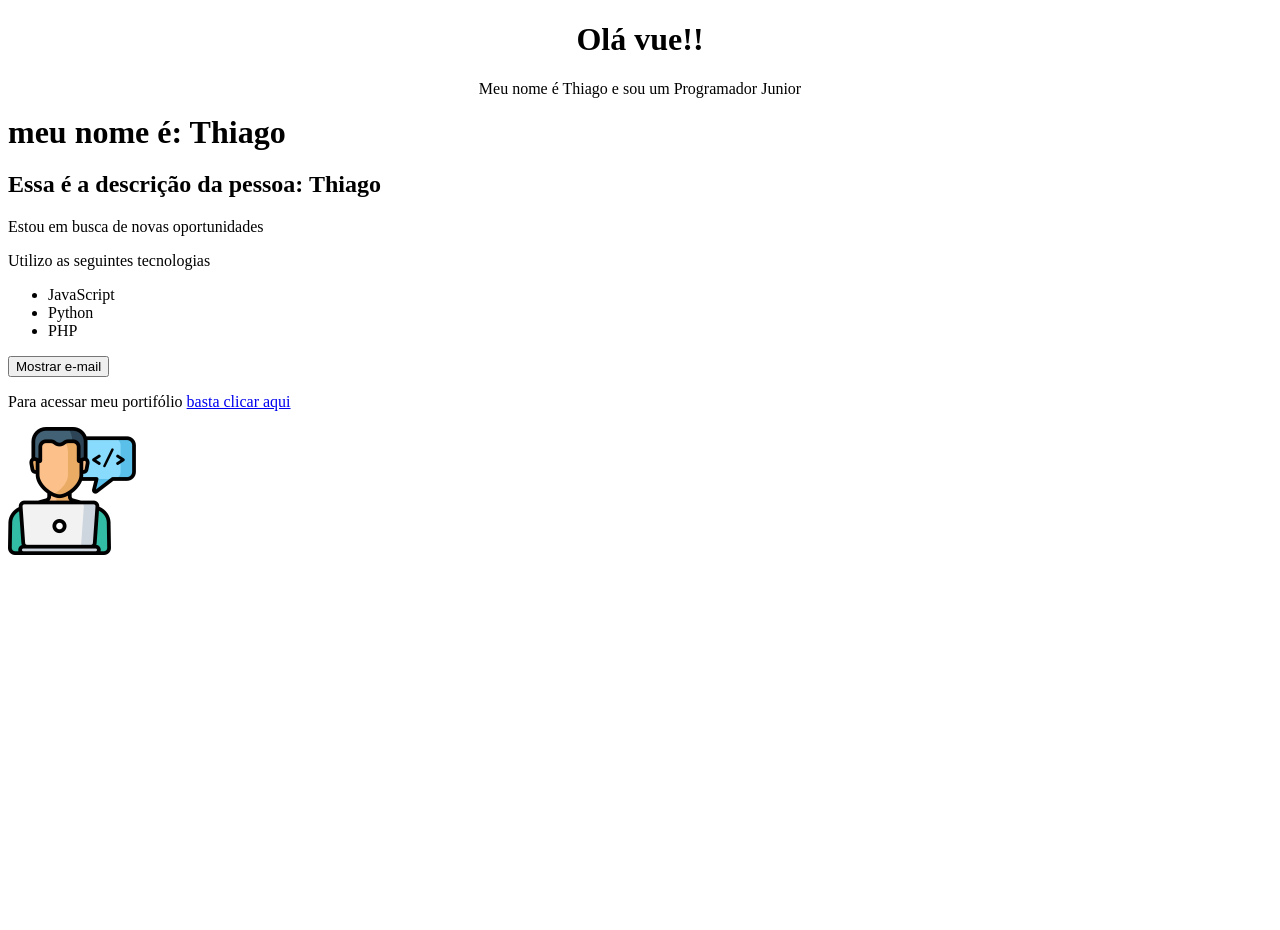
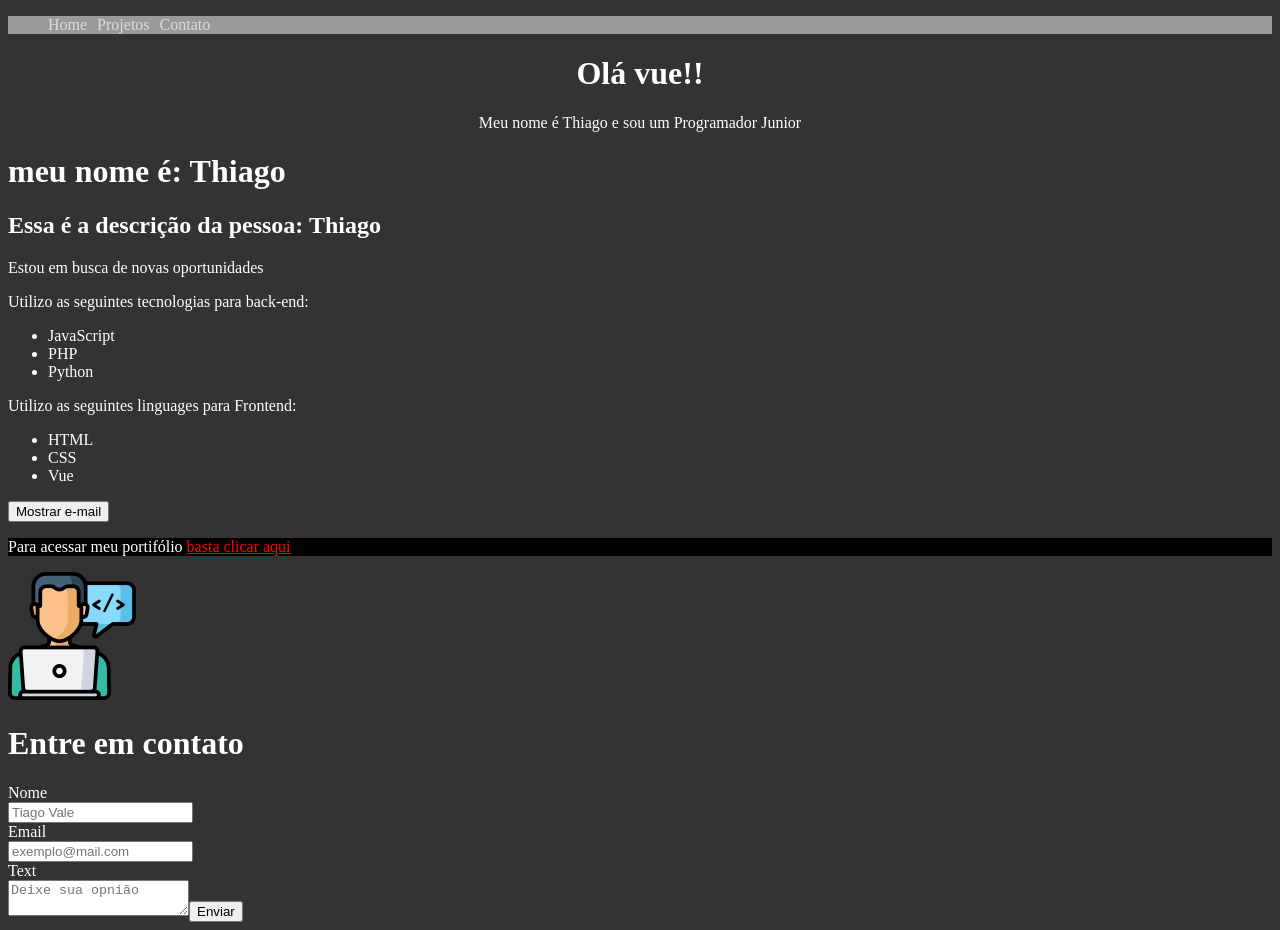
Before and after one commit to Fulozz/2_project_vue, a Vue app: page / in a window 1280 px wide. Before the commit the page ends 800 px from the top, so only its background shows below. Built offline with nearby package versions, Linux system fonts and the light colour scheme.

Commit message:
add the header and forms, better info

```diff
--- a/src/App.vue
+++ b/src/App.vue
@@ -1,8 +1,10 @@
 <template>
   <div id="main">
+    <Header />
     <PrimeiroComponente />
     <LifeCycle />
     <Pessoa />
+    <Form />
   </div>
 </template>
 
@@ -10,6 +12,8 @@
 import PrimeiroComponente from './components/PrimeiroComponente.vue'
 import LifeCycle from './components/LifeCycle.vue'
 import Pessoa from './components/Pessoa.vue'
+import Header from './components/Header.vue'
+import Form from './components/Form.vue'
 
 
 export default {
@@ -17,7 +21,9 @@ export default {
   components: {
     PrimeiroComponente,
     LifeCycle,
-    Pessoa
+    Pessoa,
+    Header,
+    Form
   },
   data(){
     return{
@@ -27,10 +33,17 @@ export default {
 }
 </script>
 
-<style scoped>
-*{
-  padding: 0;
-  margin: 0;
+<style>
+
+  body{
+  background-color: #333;
+  color: #FFF;
+}
+  .teste > a{
+  color: red;
+}
+.teste{
+  background-color: #000;
 }
 
 </style>
--- /dev/null
+++ b/src/components/Form.vue
@@ -0,0 +1,33 @@
+<template>
+    <form name="meu_form">
+
+  <h1>Entre em contato</h1>
+    <div>
+        <div><label for="nome">Nome</label></div>
+  <input type="text" id="nomeid" placeholder="Tiago Vale" required="required" name="nome" />
+</div>
+    <div>
+        <div><label for="email">Email</label></div>
+  <input type="email" id="emailid" placeholder="exemplo@mail.com" name="email" />
+
+</div>
+    <div>
+        <div><label for="email">Text</label></div>
+    <textarea placeholder="Deixe sua opnião"></textarea>
+    <input type="submit" class="enviar" onclick="Enviar();" value="Enviar" />
+</div>
+</form>
+</template>
+<script>
+export default {
+    name: 'Form',
+    components:{
+
+    },
+    methods: {
+        enviarFormulario() {
+            console.log("Formulario Enviado");
+        }
+    }
+}
+</script>
--- /dev/null
+++ b/src/components/Header.vue
@@ -0,0 +1,38 @@
+<template>
+    <ul>
+        <li><a href="#">Home</a></li>
+        <li><a href="#">Projetos</a></li>
+        <li><a href="#">Contato</a></li>
+    </ul>
+
+</template>
+
+<script>
+export default {
+    name: 'Header',
+    data(){
+        return{
+
+        }
+    }
+}
+
+</script>
+<style scoped>
+    ul{
+        list-style: none;
+        display: flex;
+        background-color: #999;
+    }
+    li{
+        margin-right: 10px;
+    }
+    a{
+        color: #DDD;
+        text-decoration: none;
+        transition: .5s;
+    }
+    a:hover{
+        color:aqua;
+    }
+</style>
--- a/src/components/Info.vue
+++ b/src/components/Info.vue
@@ -2,17 +2,20 @@
     <div>
         <p v-if="esta_trabalhando">Estou trabalhando no momento</p>
         <p v-else>Estou em busca de novas oportunidades</p>
-        <p>Utilizo as seguintes tecnologias</p>
+        <p>Utilizo as seguintes tecnologias para back-end:</p>
         <ul>
-            <li>JavaScript</li>
-            <li>Python</li>
-            <li>PHP</li>
+            <li v-for="(technology, index) in backend_technologies" v-bind:key="index">{{ technology }}</li>
         </ul>
+        <p>Utilizo as seguintes linguages para Frontend:</p>
+        <ul>
+            <li v-for="technology in frontend_technologies" :key="technology.id">{{ technology.language }}</li>
+        </ul>
+
         <div>
             <button @click="showEmail">{{textoBotao}}</button>
         </div>
         <p v-show="mostrar_email">Mande uma mensagem para: {{ email }}</p>
-        <p>Para acessar meu portifólio <a v-bind:href="meu_link" target="_blank">basta clicar aqui</a></p>
+        <p class="teste">Para acessar meu portifólio <a v-bind:href="meu_link" target="_blank">basta clicar aqui</a></p>
         <Picture />
     </div>
 </template>
@@ -31,7 +34,13 @@ export default {
             mostrar_email: false,
             email: 'thiago.sandrade0720@gmail.com',
             meu_link: 'https://fulozz.github.io/portfolio/',
-            textoBotao: 'Mostrar e-mail'
+            textoBotao: 'Mostrar e-mail',
+            backend_technologies: ['JavaScript', 'PHP', 'Python'],
+            frontend_technologies:[
+                {id: 1, language: 'HTML'},
+                {id: 2, language: 'CSS'},
+                {id: 3, language: 'Vue'}
+            ]
         }
     },
     methods: {
```
